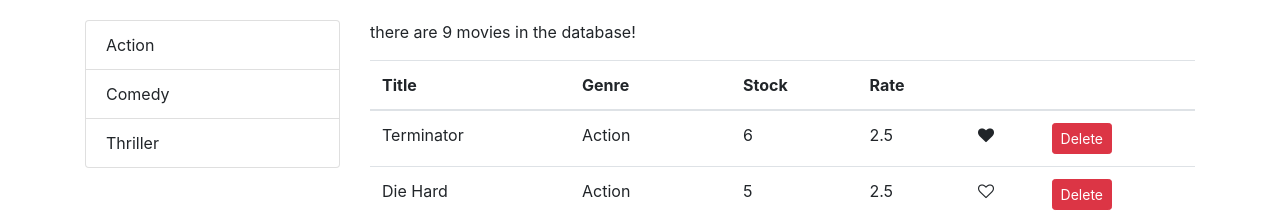
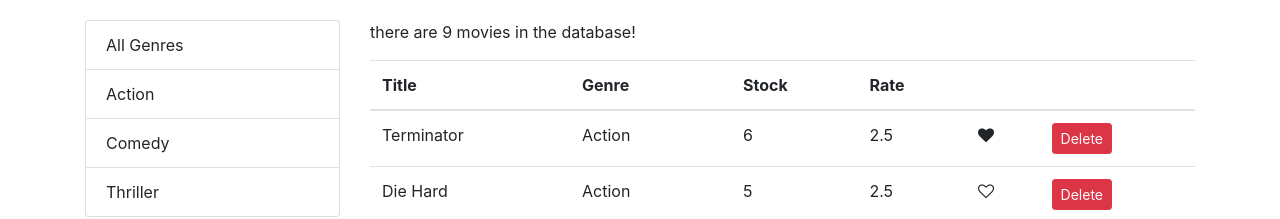
Before and after one commit to ZahraJiryaee/vidly, a React (Create React App) app: page / in a window 1280 px wide. Shown: the top 219 px of the page. Built offline with nearby package versions, Linux system fonts and the light colour scheme.

Commit message:
5.14. adding allGenres

```diff
--- a/src/components/movies.jsx
+++ b/src/components/movies.jsx
@@ -17,7 +17,8 @@
   };
 
   componentDidMount() {
-    this.setState({ movies: getMovies(), genres: getGenres() });
+    const genres = [{ name: "All Genres" }, ...getGenres()];
+    this.setState({ movies: getMovies(), genres });
   }
 
   handleDelete = (movie) => {
@@ -40,7 +41,8 @@
   };
 
   handleGenreSelect = (genre) => {
-    this.setState({ selectedGenre: genre });
+    // whenever we select a genre we should reset the page to 1
+    this.setState({ selectedGenre: genre, currentPage: 1 });
   };
 
   render() {
@@ -54,9 +56,11 @@
 
     if (count === 0) return <p>there are no movies!!</p>;
 
-    const filtered = selectedGenre
-      ? allMovies.filter((m) => m.genre._id === selectedGenre._id)
-      : allMovies;
+    // if the genre is selected and that genre has an id we filter it otherwise we return allMovies
+    const filtered =
+      selectedGenre && selectedGenre._id
+        ? allMovies.filter((m) => m.genre._id === selectedGenre._id)
+        : allMovies;
     // instead of rendering this.state.movies.map, we render the below array
     // const movies = paginate(allMovies, currentPage, pageSize);
     // allMovies => filtered , count => filtered.length
```
